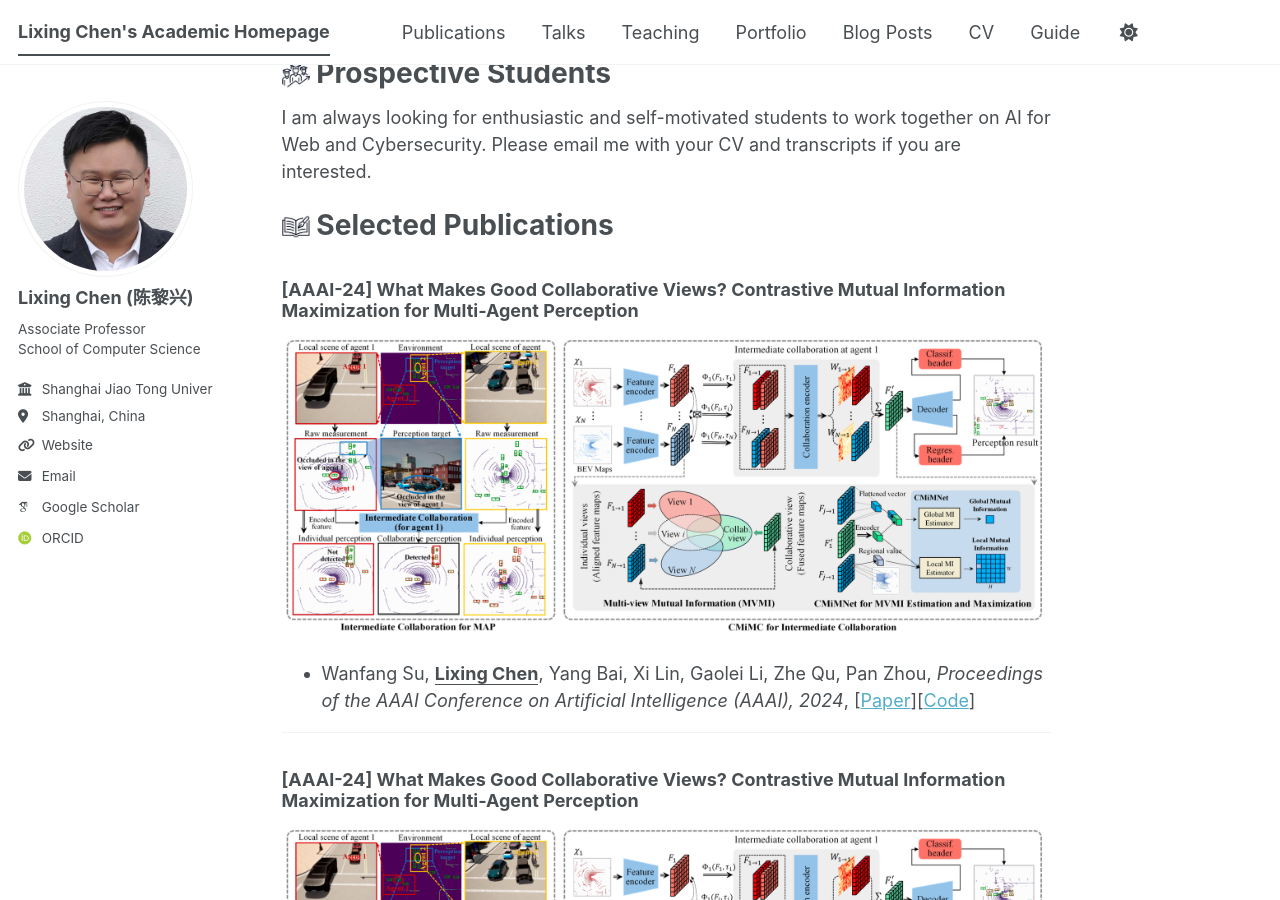
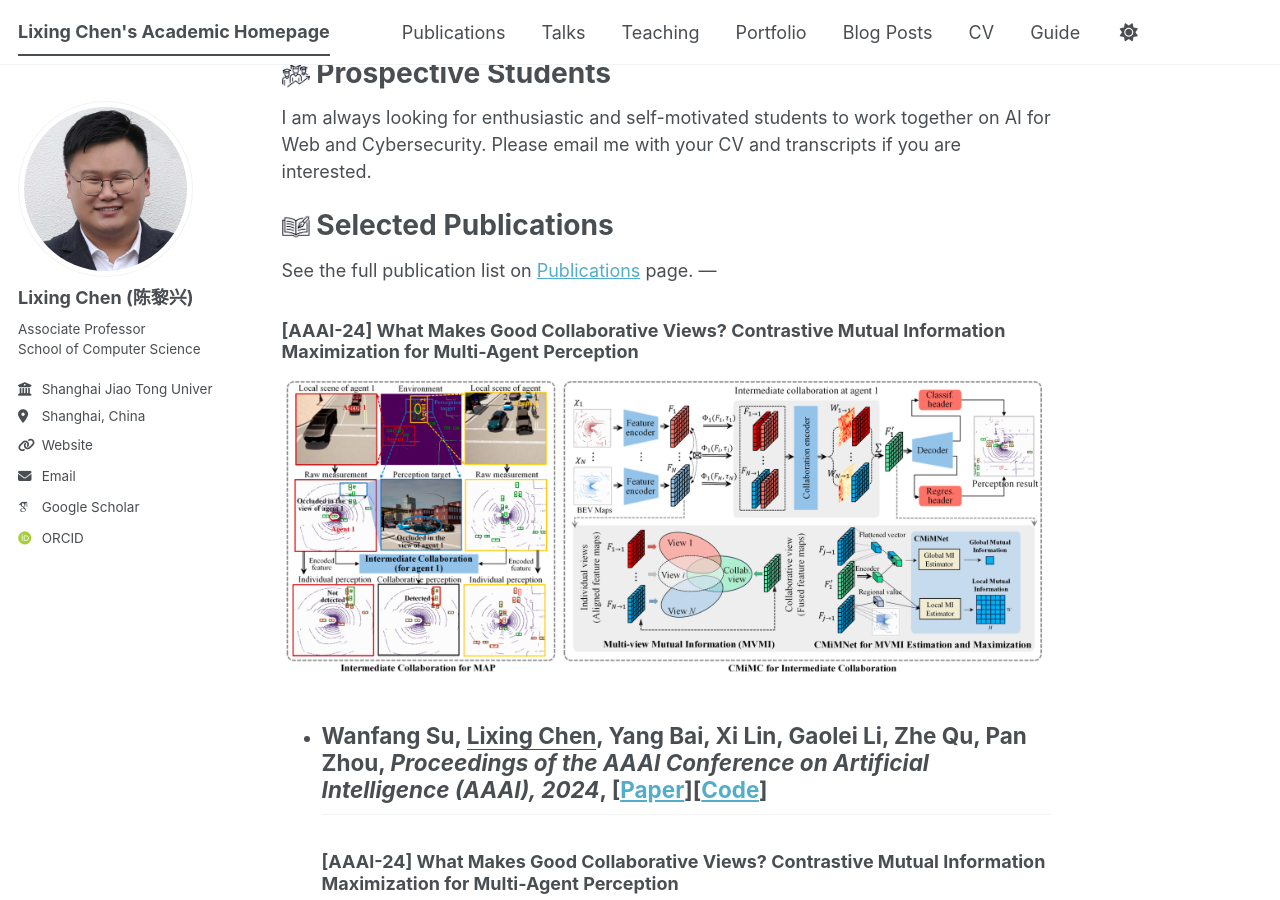
Before and after one commit to lx-chen-sjtu/lx-chen-sjtu.github.io, a Jekyll site: the page built from _pages/about.md, in a window 1280 px wide and 900 px high, scrolled down 391 px. Built offline with Jekyll 4.4.1, drawn with Linux system fonts in a browser that asks for light colours; some web fonts are replaced; a script bundle is joined from its source files by our own code; library files that are not in the unit come from our copies.

Commit message:
Update about.md

```diff
--- a/_pages/about.md
+++ b/_pages/about.md
@@ -22,12 +22,12 @@ I am always looking for enthusiastic and self-motivated students to work togethe
 
 <img src="/images/selected_pub_logo.jpg" width="28" style="vertical-align:middle;"> Selected Publications
 ======
+See the full publication list on [Publications](/publications) page.
+---
 ### [AAAI-24] What Makes Good Collaborative Views? Contrastive Mutual Information Maximization for Multi-Agent Perception
 ![CMiMC](/images/pubimg/CMiMC.jpg)
 - Wanfang Su, **<u>Lixing Chen</u>**, Yang Bai, Xi Lin, Gaolei Li, Zhe Qu, Pan Zhou, *Proceedings of the AAAI Conference on Artificial Intelligence (AAAI), 2024*, [[Paper](https://ojs.aaai.org/index.php/AAAI/article/view/29705)][[Code](https://github.com/77SWF/CMiMC)]
-
-------
-
+---
 ### [AAAI-24] What Makes Good Collaborative Views? Contrastive Mutual Information Maximization for Multi-Agent Perception
 ![CMiMC](/images/pubimg/CMiMC.jpg)
 - Wanfang Su, **<u>Lixing Chen</u>**, Yang Bai, Xi Lin, Gaolei Li, Zhe Qu, Pan Zhou, *Proceedings of the AAAI Conference on Artificial Intelligence (AAAI), 2024*, [[Paper](https://ojs.aaai.org/index.php/AAAI/article/view/29705)][[Code](https://github.com/77SWF/CMiMC)]
```
